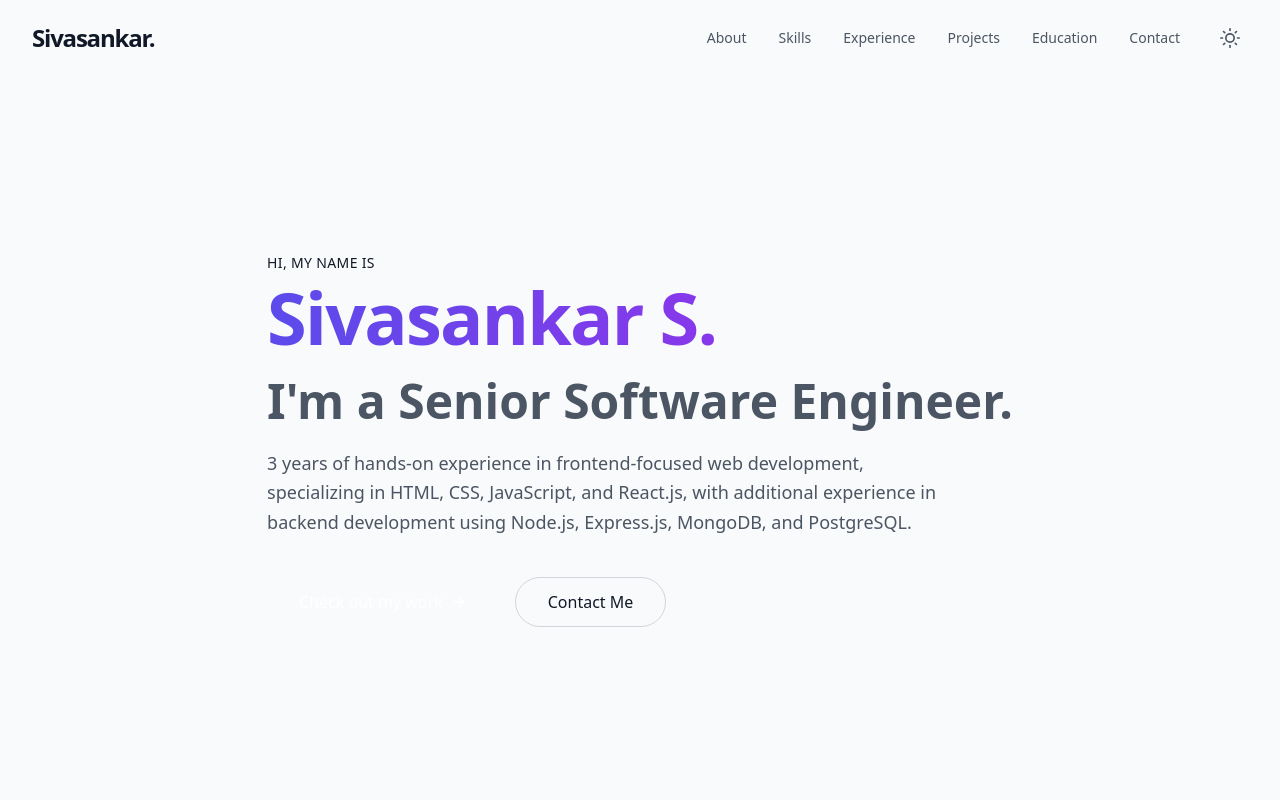
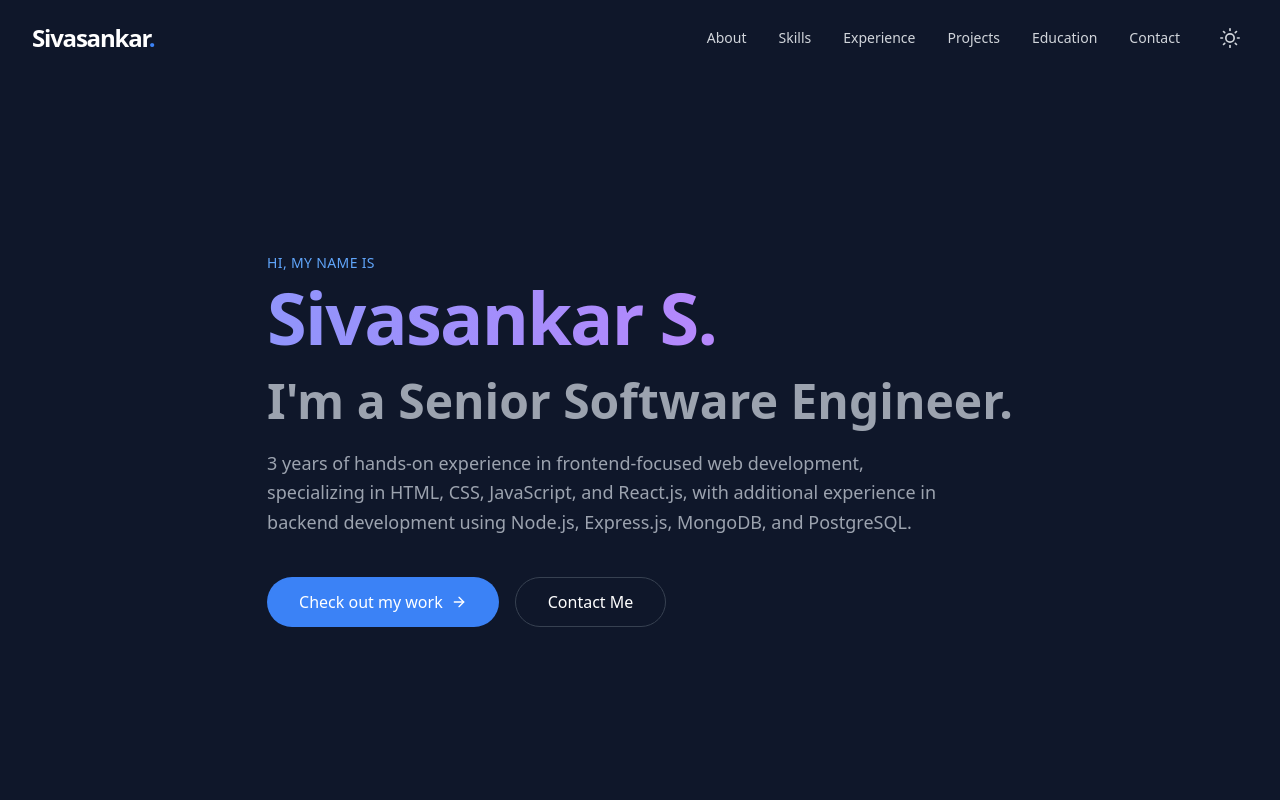
Before and after one commit to SivasankarOfficial/sivasankar-portfolio, a React (Vite) app: page /#/ in a window 1280 px wide. Shown: the top 800 px of the page. Built offline with nearby package versions, Linux system fonts and the light colour scheme.

Commit message:
fix tailwind config overridden by shadcn

```diff
--- a/tailwind.config.js
+++ b/tailwind.config.js
@@ -4,105 +4,43 @@ export default {
 		"./index.html",
 		"./src/**/*.{js,ts,jsx,tsx}",
 	],
-    darkMode: ['class', "class"],
+	darkMode: 'class',
 	theme: {
 		extend: {
 			colors: {
-    			primary: {
-    				DEFAULT: 'hsl(var(--primary))',
-    				foreground: 'hsl(var(--primary-foreground))'
-    			},
-    			darkBg: '#0f172a',
-    			darkCard: '#1e293b',
-    			background: 'hsl(var(--background))',
-    			foreground: 'hsl(var(--foreground))',
-    			card: {
-    				DEFAULT: 'hsl(var(--card))',
-    				foreground: 'hsl(var(--card-foreground))'
-    			},
-    			popover: {
-    				DEFAULT: 'hsl(var(--popover))',
-    				foreground: 'hsl(var(--popover-foreground))'
-    			},
-    			secondary: {
-    				DEFAULT: 'hsl(var(--secondary))',
-    				foreground: 'hsl(var(--secondary-foreground))'
-    			},
-    			muted: {
-    				DEFAULT: 'hsl(var(--muted))',
-    				foreground: 'hsl(var(--muted-foreground))'
-    			},
-    			accent: {
-    				DEFAULT: 'hsl(var(--accent))',
-    				foreground: 'hsl(var(--accent-foreground))'
-    			},
-    			destructive: {
-    				DEFAULT: 'hsl(var(--destructive))',
-    				foreground: 'hsl(var(--destructive-foreground))'
-    			},
-    			border: 'hsl(var(--border))',
-    			input: 'hsl(var(--input))',
-    			ring: 'hsl(var(--ring))',
-    			chart: {
-    				'1': 'hsl(var(--chart-1))',
-    				'2': 'hsl(var(--chart-2))',
-    				'3': 'hsl(var(--chart-3))',
-    				'4': 'hsl(var(--chart-4))',
-    				'5': 'hsl(var(--chart-5))'
-    			}
+				primary: "#3b82f6",
+				darkBg: "#0f172a",
+				darkCard: "#1e293b",
 			},
 			animation: {
 				'text-gradient': 'text-gradient 3s linear infinite',
 				'bg-shift': 'bg-shift 10s ease infinite',
-    			electric: 'electric 1.5s ease-in-out infinite alternate',
-    			'electric-dash': 'electric-dash 3s linear infinite'
+				'electric': 'electric 1.5s ease-in-out infinite alternate',
+				'electric-dash': 'electric-dash 3s linear infinite',
 			},
 			keyframes: {
 				'text-gradient': {
-    				'0%, 100%': {
-    					backgroundPosition: '0% 50%'
-    				},
-    				'50%': {
-    					backgroundPosition: '100% 50%'
-    				}
+					'0%, 100%': { backgroundPosition: '0% 50%' },
+					'50%': { backgroundPosition: '100% 50%' },
 				},
 				'bg-shift': {
-    				'0%, 100%': {
-    					backgroundPosition: '0% 50%'
+					'0%, 100%': { backgroundPosition: '0% 50%' },
+					'50%': { backgroundPosition: '100% 50%' },
 				},
-    				'50%': {
-    					backgroundPosition: '100% 50%'
-    				}
-    			},
-    			electric: {
-    				'0%': {
-    					boxShadow: '0 0 5px rgba(59, 130, 246, 0.5), 0 0 20px rgba(59, 130, 246, 0.3)',
-    					borderColor: 'rgba(59, 130, 246, 0.5)'
-    				},
-    				'100%': {
-    					boxShadow: '0 0 10px rgba(96, 165, 250, 0.8), 0 0 40px rgba(96, 165, 250, 0.6)',
-    					borderColor: 'rgba(96, 165, 250, 1)'
-    				}
+				'electric': {
+					'0%': { boxShadow: '0 0 5px rgba(59, 130, 246, 0.5), 0 0 20px rgba(59, 130, 246, 0.3)', borderColor: 'rgba(59, 130, 246, 0.5)' },
+					'100%': { boxShadow: '0 0 10px rgba(96, 165, 250, 0.8), 0 0 40px rgba(96, 165, 250, 0.6)', borderColor: 'rgba(96, 165, 250, 1)' },
 				},
 				'electric-dash': {
-    				'0%': {
-    					strokeDashoffset: '1000'
+					'0%': { strokeDashoffset: '1000' },
+					'100%': { strokeDashoffset: '0' },
 				},
-    				'100%': {
-    					strokeDashoffset: '0'
-    				}
-    			}
 			},
 			backgroundSize: {
 				'300%': '300% 300%',
-    			'400%': '400% 400%'
-    		},
-    		borderRadius: {
-    			lg: 'var(--radius)',
-    			md: 'calc(var(--radius) - 2px)',
-    			sm: 'calc(var(--radius) - 4px)'
-    		}
+				'400%': '400% 400%',
 			}
 		},
-    plugins: [require("tailwindcss-animate")],
+	},
+	plugins: [],
 }
```
Lines whose indentation alone changed are shown as unchanged.
